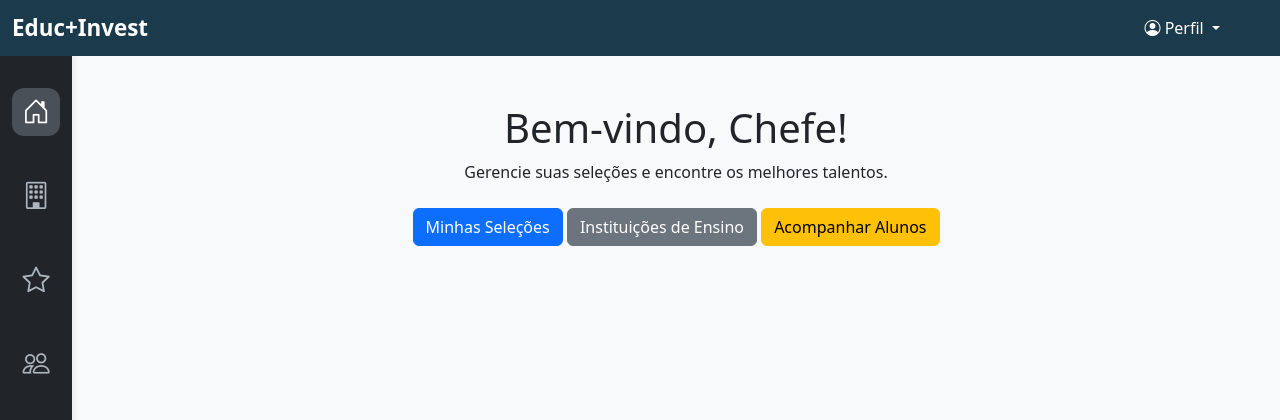
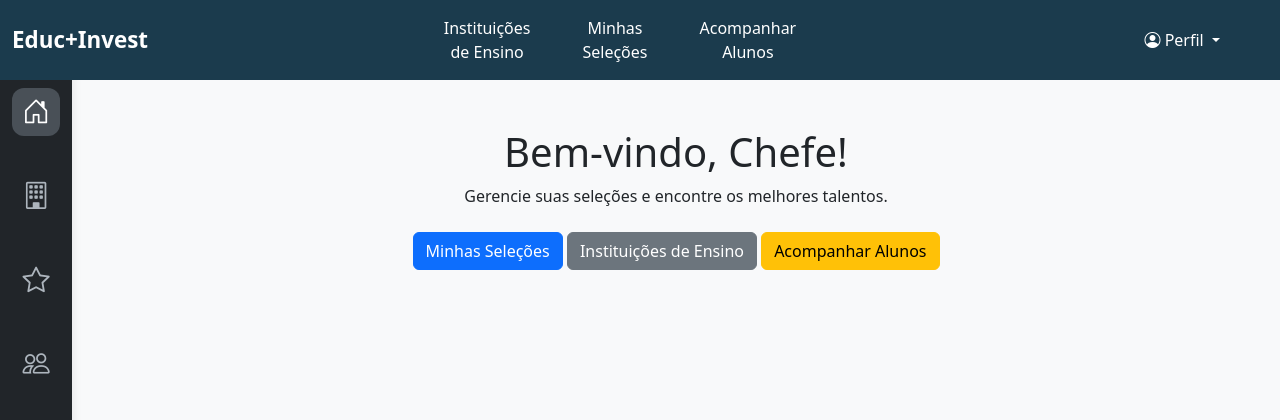
Before and after one commit to iamdiniz/academic_project, a Flask app: page /home in a window 1280 px wide. Shown: the top 420 px of the page. Run offline with Flask 3, Linux system fonts and the light colour scheme; the visitor is signed in with stand-in values (Sample User, id 1).

Commit message:
ajustando navbar

```diff
--- a/templates/base.html
+++ b/templates/base.html
@@ -107,7 +107,29 @@
                     </div>
                     <div class="col-4">
                         <ul class="navbar-nav justify-content-center mb-2 mb-lg-0">
-                            <!-- Espaço reservado para links centrais se quiser -->
+                            {% if session.get('tipo_usuario') == 'chefe' %}
+                                <li class="nav-item">
+                                    <a class="nav-link {% if request.path == url_for('instituicao_ensino') %}active{% endif %}" href="{{ url_for('instituicao_ensino') }}">
+                                        Instituições de Ensino
+                                    </a>
+                                </li>
+                                <li class="nav-item">
+                                    <a class="nav-link {% if request.path == url_for('minhas_selecoes') %}active{% endif %}" href="{{ url_for('minhas_selecoes') }}">
+                                        Minhas Seleções
+                                    </a>
+                                </li>
+                                <li class="nav-item">
+                                    <a class="nav-link {% if request.path == url_for('acompanhar') %}active{% endif %}" href="{{ url_for('acompanhar') }}">
+                                        Acompanhar Alunos
+                                    </a>
+                                </li>
+                            {% elif session.get('tipo_usuario') == 'instituicao' %}
+                                <li class="nav-item">
+                                    <a class="nav-link {% if request.path == url_for('alunos_instituicao') %}active{% endif %}" href="{{ url_for('alunos_instituicao') }}">
+                                        Gerenciar Alunos
+                                    </a>
+                                </li>
+                            {% endif %}
                         </ul>
                     </div>
                     <div class="col-4 text-end">
```
